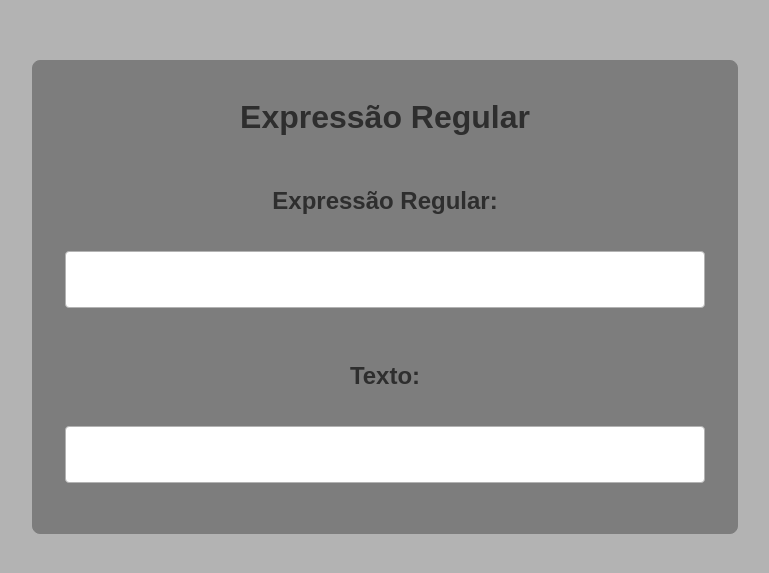
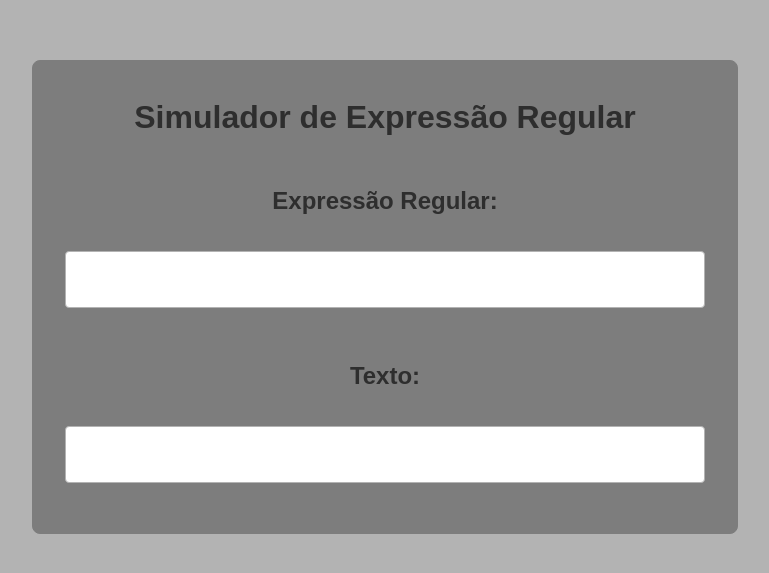
Before and after one commit to lucas-bernardo-souza/LFTC, a plain HTML site: page simulador_expressoes_regulares/index.html in a window 1280 px wide. Shown: the part 103-676 px from the top of the page, without its empty margins (255-1024 px from the left). Drawn offline with Linux system fonts and the light colour scheme.

Commit message:
Mudança do título no header

```diff
--- a/simulador_expressoes_regulares/index.html
+++ b/simulador_expressoes_regulares/index.html
@@ -9,7 +9,7 @@
 <body>
     <div class= "regex">
         <div class="header">
-            <h1>Expressão Regular</h1>
+            <h1>Simulador de Expressão Regular</h1>
         </div>
         <form action="">
             <h2>Expressão Regular:</h2>
```
